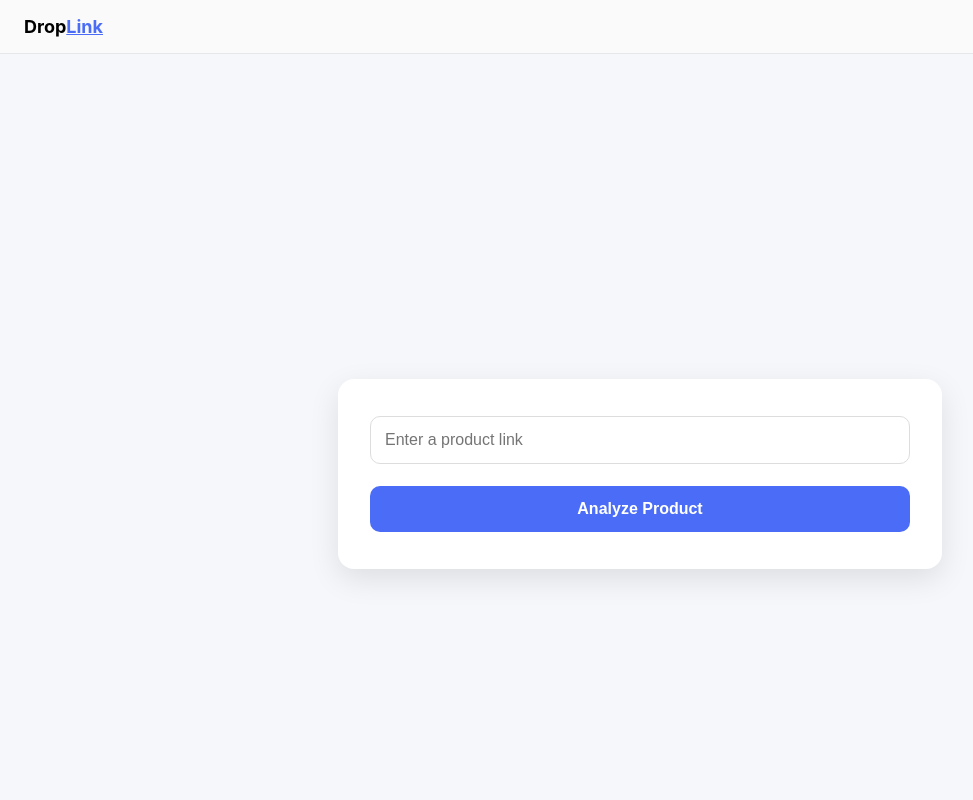
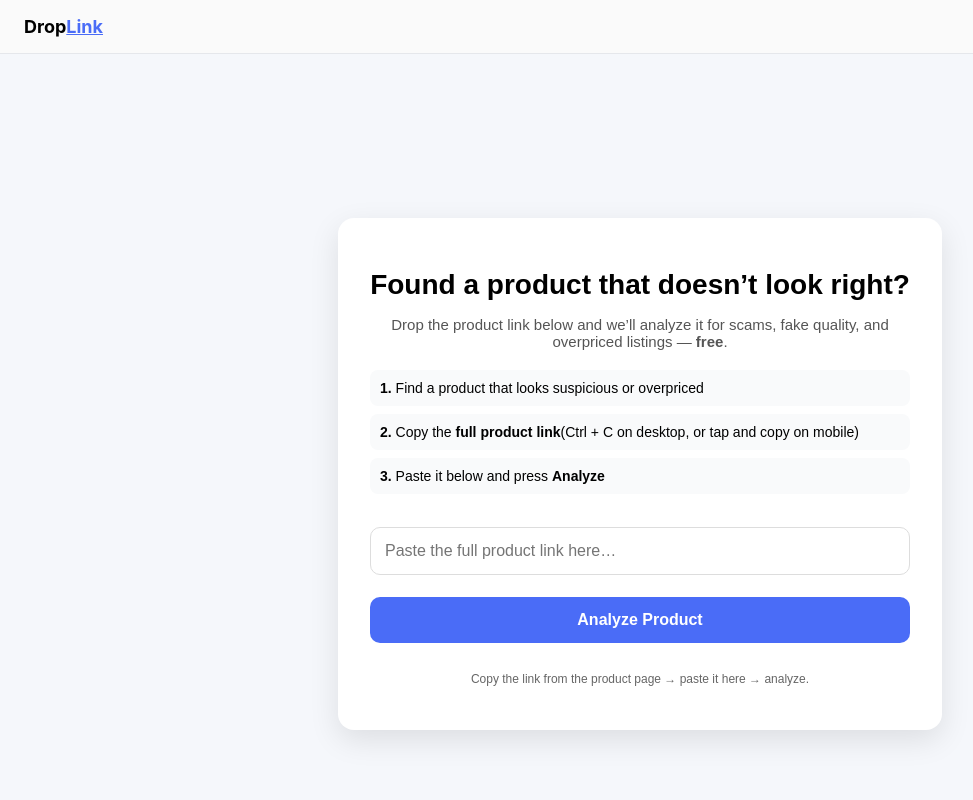
Before and after one commit to christensenandrew455-cell/funbot3000, a Next.js app: page / in a window 1280 px wide. Shown: the top 800 px of the page, without its empty margins (0-973 px from the left). Built offline with nearby package versions, Linux system fonts and the light colour scheme.

Commit message:
Update page.js

```diff
--- a/app/page.js
+++ b/app/page.js
@@ -59,11 +59,39 @@ export default function Home() {
   return (
     <div style={styles.container}>
       <div style={styles.card}>
+
+        {/* TOP INSTRUCTIONS */}
+        {!result && (
+          <div style={styles.instructions}>
+            <h1 style={styles.heroTitle}>
+              Found a product that doesn’t look right?
+            </h1>
+            <p style={styles.heroSubtitle}>
+              Drop the product link below and we’ll analyze it for scams, fake quality,
+              and overpriced listings — <strong>free</strong>.
+            </p>
+
+            <div style={styles.steps}>
+              <div style={styles.step}>
+                <strong>1.</strong> Find a product that looks suspicious or overpriced
+              </div>
+              <div style={styles.step}>
+                <strong>2.</strong> Copy the <strong>full product link</strong>
+                (Ctrl + C on desktop, or tap and copy on mobile)
+              </div>
+              <div style={styles.step}>
+                <strong>3.</strong> Paste it below and press <strong>Analyze</strong>
+              </div>
+            </div>
+          </div>
+        )}
+
+        {/* INPUT */}
         {!result && (
           <form onSubmit={handleSubmit} style={styles.form}>
             <input
               type="url"
-              placeholder="Enter a product link"
+              placeholder="Paste the full product link here…"
               value={url}
               onChange={(e) => setUrl(e.target.value)}
               style={styles.input}
@@ -71,6 +99,9 @@ export default function Home() {
             <button type="submit" style={styles.button} disabled={loading}>
               {loading ? "Processing..." : "Analyze Product"}
             </button>
+            <p style={styles.helperText}>
+              Copy the link from the product page → paste it here → analyze.
+            </p>
           </form>
         )}
 
@@ -139,6 +170,32 @@ const styles = {
     maxWidth: 540,
     boxShadow: "0 10px 30px rgba(0,0,0,0.1)",
   },
+  instructions: {
+    marginBottom: 28,
+    textAlign: "center",
+  },
+  heroTitle: {
+    fontSize: 28,
+    fontWeight: 800,
+    marginBottom: 10,
+  },
+  heroSubtitle: {
+    fontSize: 15,
+    color: "#555",
+    marginBottom: 20,
+  },
+  steps: {
+    display: "flex",
+    flexDirection: "column",
+    gap: 8,
+    textAlign: "left",
+    fontSize: 14,
+  },
+  step: {
+    background: "#f9fafb",
+    padding: 10,
+    borderRadius: 8,
+  },
   form: { display: "flex", flexDirection: "column", gap: 12 },
   input: { padding: 14, fontSize: 16, borderRadius: 10, border: "1px solid #ddd" },
   button: {
@@ -151,6 +208,11 @@ const styles = {
     color: "#fff",
     fontWeight: 600,
   },
+  helperText: {
+    fontSize: 12,
+    color: "#666",
+    textAlign: "center",
+  },
   error: { color: "red", marginTop: 12, textAlign: "center" },
   verdict: (status) => ({
     fontSize: 28,
```
